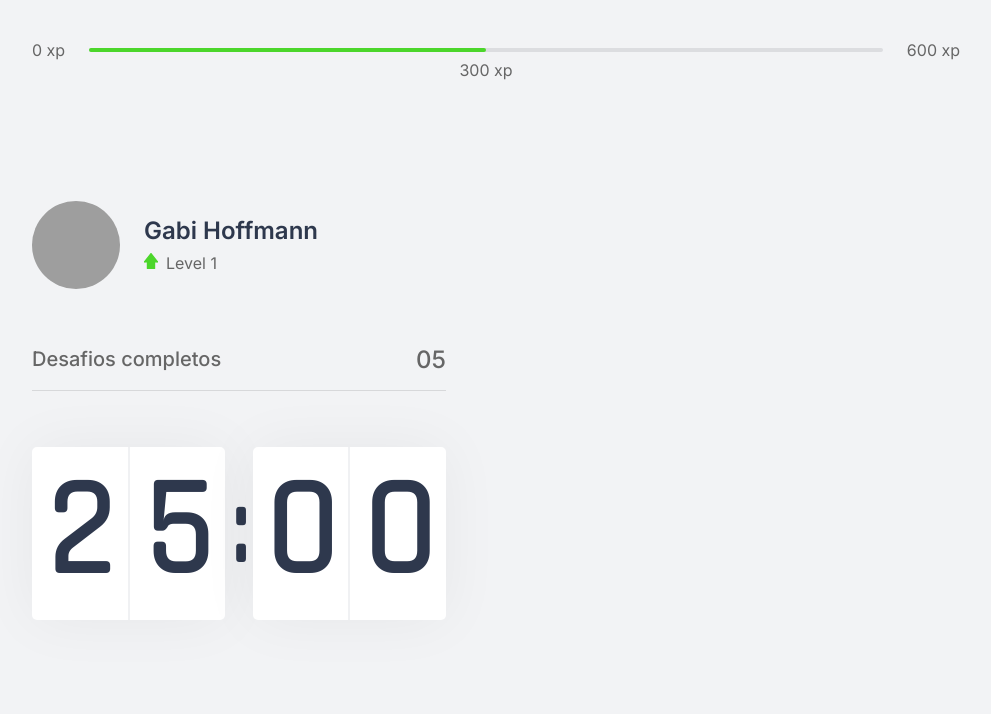
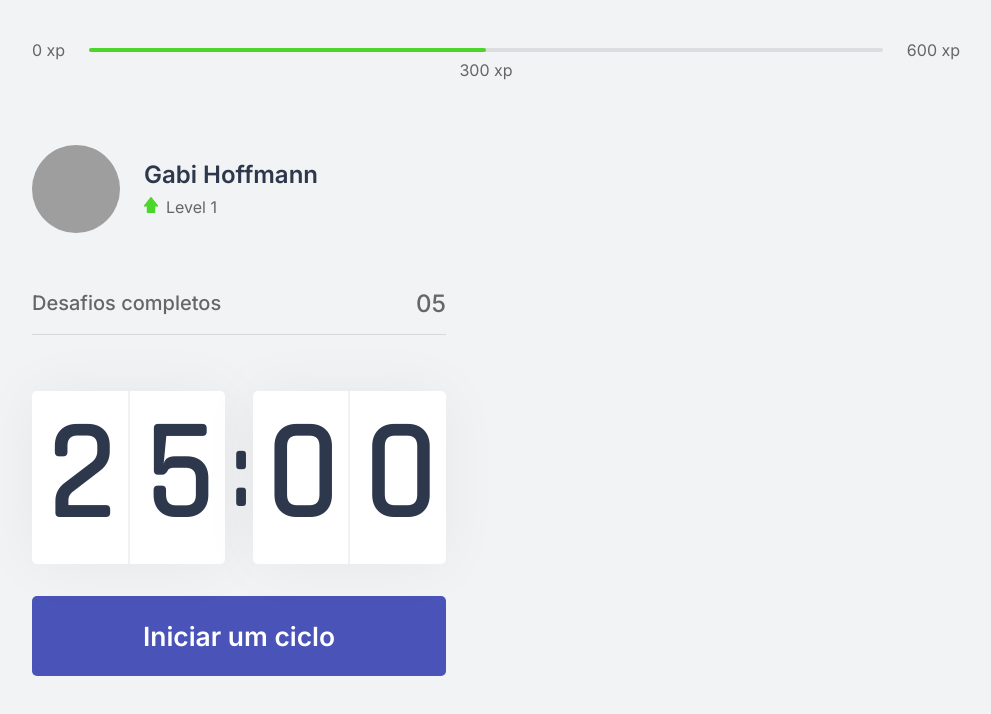
Before and after one commit to gabihoffmann/nlw4-moveit, a Next.js app: page / in a window 1280 px wide. Shown: the top 714 px of the page, without its empty margins (144-1135 px from the left). Built offline with nearby package versions, Linux system fonts and the light colour scheme; grey boxes are pictures that could not be loaded.

Commit message:
🚧  adicionando o botão do contador

```diff
--- a/src/components/CountDown.tsx
+++ b/src/components/CountDown.tsx
@@ -2,6 +2,7 @@
 
 export function CountDown(){
   return(
+  <div>
     <div className={styles.countDownContainer}>
         <div>
           <span>2</span>
@@ -13,5 +14,7 @@
           <span>0</span>
         </div>
      </div>
+     <button type="button" className={styles.countDownButton}>Iniciar um ciclo</button>
+  </div>
   );
 }
--- a/src/styles/components/CountDown.module.css
+++ b/src/styles/components/CountDown.module.css
@@ -36,3 +36,28 @@
   font-size: 6.25rem;
   margin: 0 0.25rem;
 }
+
+.countDownButton {
+  width: 100%;
+  height: 5rem;
+
+  display: flex;
+  align-items: center;
+  justify-content: center;
+
+  margin-top: 2rem;
+
+  border: 0;
+  border-radius: 5px;
+  background: var(--blue);
+  color: var(--white);
+
+  font-weight: 600;
+  font-size: 1.65rem;
+
+  transition: background-color 0.2s;
+}
+
+.countDownButton:hover {
+  background: var(--blue-shadow);
+}
```
Lines whose indentation alone changed are shown as unchanged.
